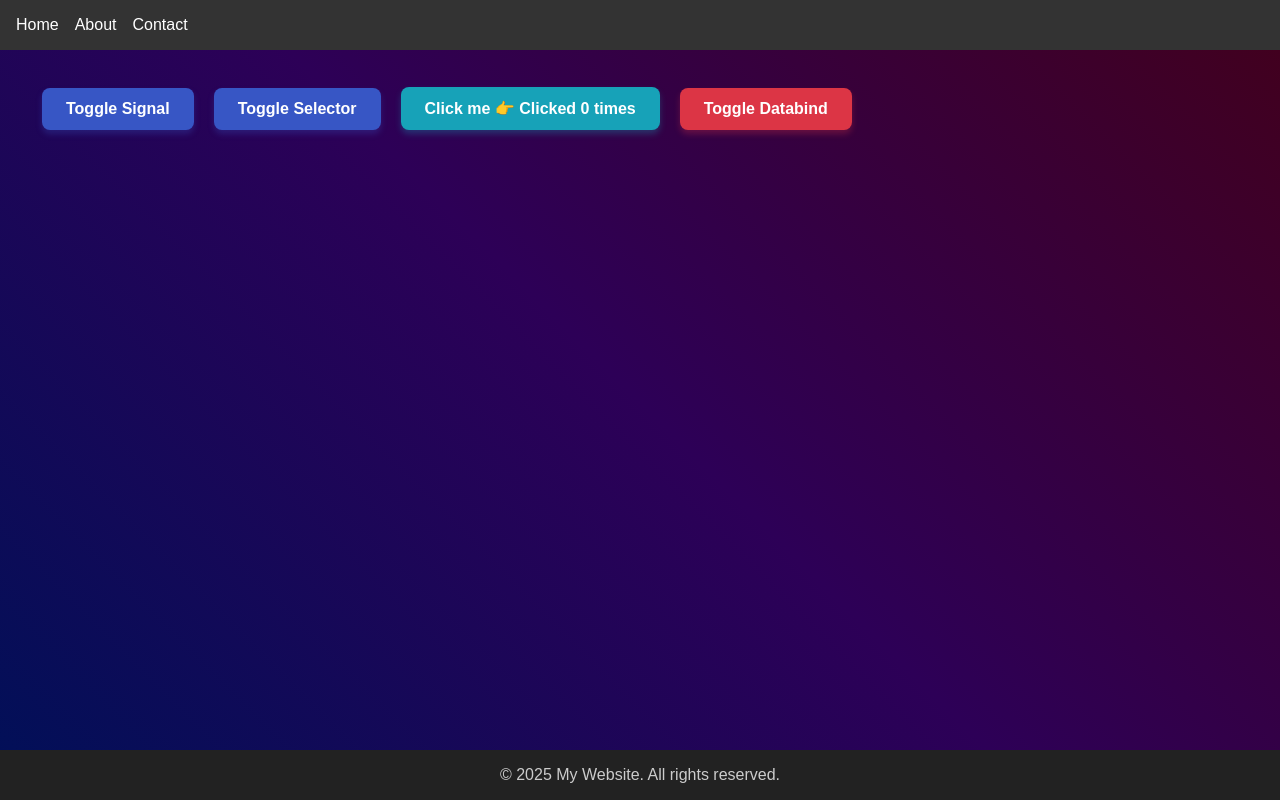
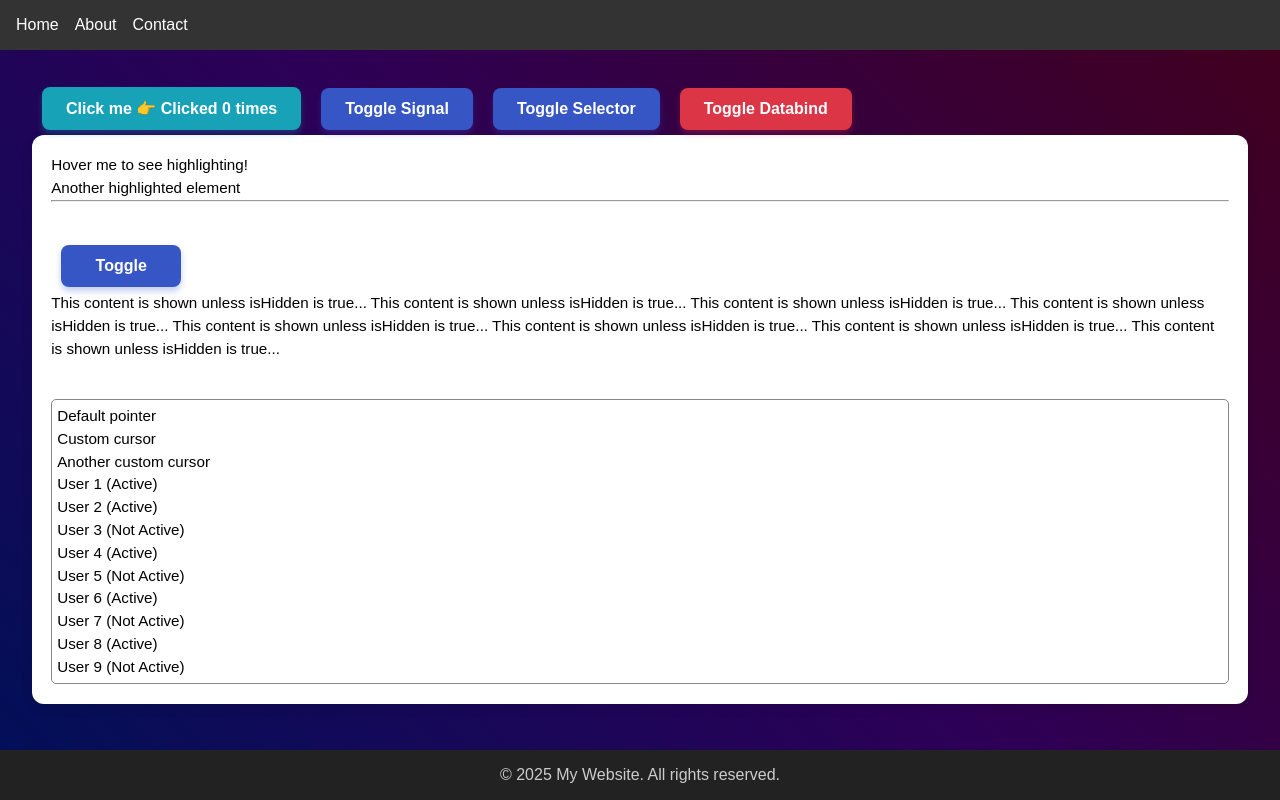
Before and after one commit to Tajerbashi/Angular, an Angular app: page / in a window 1280 px wide. Built offline with nearby package versions, Linux system fonts and the light colour scheme.

Commit message:
#Feature Add directive and Some Sample to how to create and used

```diff
--- a/angular.json
+++ b/angular.json
@@ -10,7 +10,9 @@
           "skipTests": true
         },
         "@schematics/angular:directive": {
-          "skipTests": true
+          "skipTests": true,
+          "standalone": true,
+          "type": "Directive"
         },
         "@schematics/angular:guard": {
           "skipTests": true
--- a/src/app/app.html
+++ b/src/app/app.html
@@ -7,12 +7,13 @@
 </nav>
 
 <main>
-  <app-signal-index />
-  <app-selector-index />
   <button class="app-btn app-btn-info" (click)="increment()">
     Click me 👉 Clicked {{ count }} times
   </button>
+  <app-signal-index />
+  <app-selector-index />
   <app-data-binding-index />
+  <app-directive-index />
   <router-outlet></router-outlet>
 </main>
 
--- a/src/app/app.ts
+++ b/src/app/app.ts
@@ -3,10 +3,11 @@ import { RouterOutlet } from '@angular/router';
 import { SignalIndex } from './components/signal/signal-index/signal-index';
 import { SelectorIndex } from './components/selector/selector-index/selector-index';
 import { DataBindingIndex } from './components/dataBinding/data-binding-index/data-binding-index';
+import { DirectiveIndex } from './components/directives/directive-index/directive-index';
 
 @Component({
   selector: 'app-root',
-  imports: [RouterOutlet, SignalIndex, SelectorIndex, DataBindingIndex],
+  imports: [RouterOutlet, SignalIndex, SelectorIndex, DataBindingIndex, DirectiveIndex],
   templateUrl: './app.html',
   styleUrl: './app.css',
   standalone: true,
--- /dev/null
+++ b/src/app/components/directives/directive-index/directive-index.css
@@ -0,0 +1,11 @@
+* {
+  color: black;
+}
+
+ul {
+  list-style: none;
+  padding: 5px;
+  margin: 0;
+  border-radius: 5px;
+  border: 1px solid rgb(136, 136, 136);
+}
--- /dev/null
+++ b/src/app/components/directives/directive-index/directive-index.html
@@ -0,0 +1,30 @@
+<div class="app-card">
+  <div class="app-card-content">
+    <p appHighlight="lightblue">Hover me to see highlighting!</p>
+    <div [appHighlight]="'pink'">Another highlighted element</div>
+    <hr />
+  </div>
+  <div class="app-card-content">
+    <button class="app-btn app-btn-primary" (click)="toggle()">Toggle</button>
+    <div *appUnless="isHidden">
+      This content is shown unless isHidden is true... This content is shown unless isHidden is
+      true... This content is shown unless isHidden is true... This content is shown unless isHidden
+      is true... This content is shown unless isHidden is true... This content is shown unless
+      isHidden is true... This content is shown unless isHidden is true... This content is shown
+      unless isHidden is true...
+    </div>
+  </div>
+  <div class="app-card-content">
+    <ul class="">
+      <li appPointer>Default pointer</li>
+      <li appPointer [cursorStyle]="'grab'">Custom cursor</li>
+      <li appPointer cursorStyle="crosshair">Another custom cursor</li>
+
+      @for (item of datalist; track $index) {
+      <li [appHighlight]="item.color" appPointer>
+        {{ item.username }} ({{ item.isActive ? 'Active' : 'Not Active' }})
+      </li>
+      }
+    </ul>
+  </div>
+</div>
--- /dev/null
+++ b/src/app/components/directives/directive-index/directive-index.ts
@@ -0,0 +1,30 @@
+import { Component } from '@angular/core';
+import { UnlessDirective } from '../../../directives/unless.directive';
+import { IUserDTO } from '../../../../models/IUserDTO';
+import { HighlightDirective } from '../../../directives/highlight.directive';
+import { PointerDirective } from '../../../directives/pointer.directive';
+
+@Component({
+  selector: 'app-directive-index',
+  imports: [HighlightDirective, UnlessDirective, PointerDirective],
+  templateUrl: './directive-index.html',
+  styleUrl: './directive-index.css',
+  standalone: true,
+})
+export class DirectiveIndex {
+  datalist: IUserDTO[] = [
+    { username: 'User 1', password: 'User****1', isActive: true, color: '#A212ac' },
+    { username: 'User 2', password: 'User****2', isActive: true, color: '#B212ac' },
+    { username: 'User 3', password: 'User****3', isActive: false, color: '#C212ac' },
+    { username: 'User 4', password: 'User****4', isActive: true, color: '#D212ac' },
+    { username: 'User 5', password: 'User****5', isActive: false, color: '#E212ac' },
+    { username: 'User 6', password: 'User****6', isActive: true, color: '#F212ac' },
+    { username: 'User 7', password: 'User****7', isActive: false, color: '#E112ac' },
+    { username: 'User 8', password: 'User****8', isActive: true, color: '#E212ac' },
+    { username: 'User 9', password: 'User****9', isActive: false, color: '#E312ac' },
+  ];
+  isHidden: boolean = false;
+  toggle = () => {
+    this.isHidden = !this.isHidden;
+  };
+}
--- /dev/null
+++ b/src/app/directives/highlight.directive.ts
@@ -0,0 +1,22 @@
+import { Directive, ElementRef, HostListener, Input } from '@angular/core';
+
+@Directive({
+  selector: '[appHighlight]',
+})
+export class HighlightDirective {
+  @Input() appHighlight = 'yellow'; // Default color
+
+  constructor(private el: ElementRef) {}
+
+  @HostListener('mouseenter') onMouseEnter() {
+    this.highlight(this.appHighlight);
+  }
+
+  @HostListener('mouseleave') onMouseLeave() {
+    this.highlight('');
+  }
+
+  private highlight(color: string) {
+    this.el.nativeElement.style.backgroundColor = color;
+  }
+}
--- /dev/null
+++ b/src/app/directives/pointer.directive.ts
@@ -0,0 +1,22 @@
+import { Directive, ElementRef, HostListener, Input } from '@angular/core';
+
+@Directive({
+  selector: '[appPointer]',
+  standalone: true,
+})
+export class PointerDirective {
+  @Input() cursorStyle = 'pointer'; // Use different name for input
+  constructor(private el: ElementRef) {}
+
+  @HostListener('mouseenter') onMouseEnter() {
+    this.pointer(this.cursorStyle);
+  }
+
+  @HostListener('mouseleave') onMouseLeave() {
+    this.pointer('');
+  }
+
+  private pointer(style: string) {
+    this.el.nativeElement.style.cursor = style; // Fixed typo: 'cursor' not 'curser'
+  }
+}
--- /dev/null
+++ b/src/app/directives/unless.directive.ts
@@ -0,0 +1,20 @@
+import { Directive, Input, TemplateRef, ViewContainerRef } from '@angular/core';
+
+@Directive({
+  selector: '[appUnless]',
+})
+export class UnlessDirective {
+  private hasView = false;
+
+  @Input() set appUnless(condition: boolean) {
+    if (!condition && !this.hasView) {
+      this.viewContainer.createEmbeddedView(this.templateRef);
+      this.hasView = true;
+    } else if (condition && this.hasView) {
+      this.viewContainer.clear();
+      this.hasView = false;
+    }
+  }
+
+  constructor(private templateRef: TemplateRef<any>, private viewContainer: ViewContainerRef) {}
+}
--- /dev/null
+++ b/src/models/IUserDTO.ts
@@ -0,0 +1,6 @@
+export interface IUserDTO {
+  username: string;
+  password: string;
+  color: string;
+  isActive: boolean;
+}
--- a/src/styles.css
+++ b/src/styles.css
@@ -127,6 +127,8 @@ body {
   position: relative;
   overflow: hidden;
   margin: 5px 10px;
+  color: #ffffff;
+  background: #138496;
 }
 
 .app-btn:active {
@@ -135,7 +137,7 @@ body {
 
 /* Button variants */
 .app-btn-primary {
-  color: white;
+  color: white !important;
   background: #3756c5;
   box-shadow: 0 4px 6px rgba(55, 86, 197, 0.3);
 }
```
